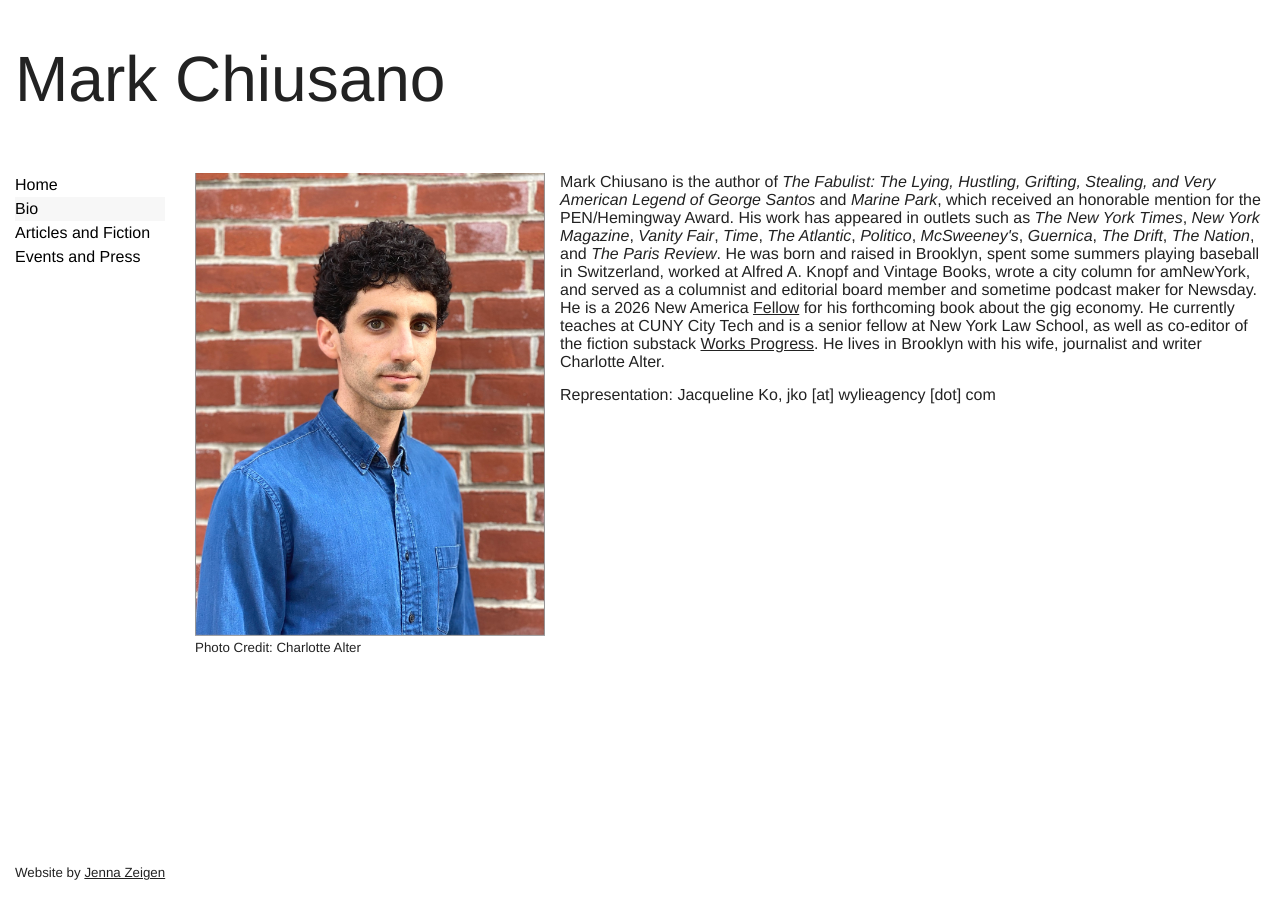
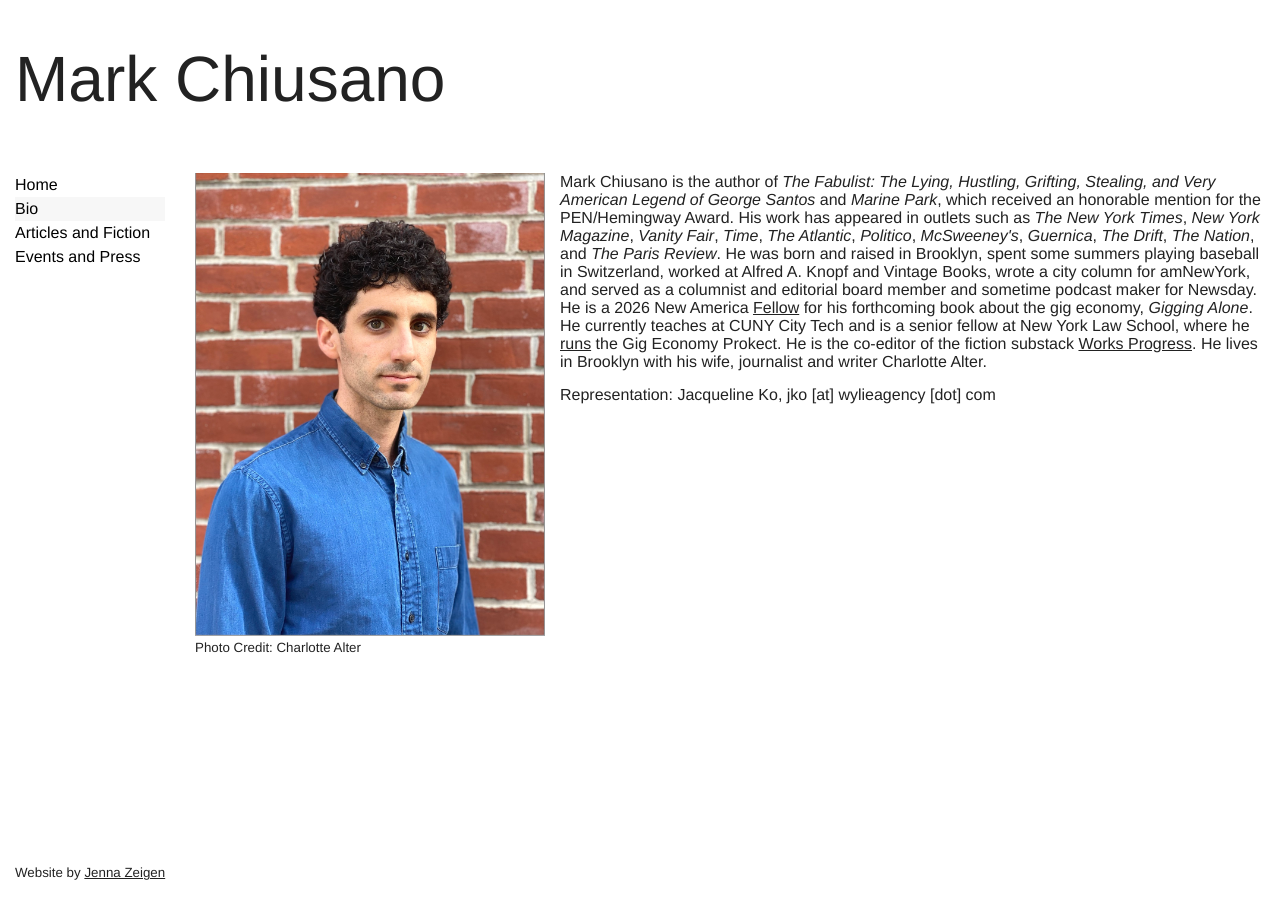
Before and after one commit to mjchiusano/mjchiusano.github.io, a Jekyll site: the page built from bio.html, in a window 1280 px wide. Built offline with Jekyll 4.4.1, drawn with Linux system fonts in a browser that asks for light colours; Markdown is read by kramdown in place of the engine named in the settings.

Commit message:
Update bio.html
gig

```diff
--- a/bio.html
+++ b/bio.html
@@ -8,7 +8,7 @@
   <small>Photo Credit: Charlotte Alter</small>
 </div>
 
-<p class="gutter-pad-bottom">Mark Chiusano is the author of <i>The Fabulist: The Lying, Hustling, Grifting, Stealing, and Very American Legend of George Santos</i> and <i>Marine Park</i>, which received an honorable mention for the PEN/Hemingway Award. His work has appeared in outlets such as <i>The New York Times</i>, <i>New York Magazine</i>, <i>Vanity Fair</i>, <i>Time</i>, <i>The Atlantic</i>, <i>Politico</i>, <i>McSweeney's</i>, <i>Guernica</i>, <i>The Drift</i>, <i>The Nation</i>, and <i>The Paris Review</i>. He was born and raised in Brooklyn, spent some summers playing baseball in Switzerland, worked at Alfred A. Knopf and Vintage Books, wrote a city column for amNewYork, and served as a columnist and editorial board member and sometime podcast maker for Newsday. He is a 2026 New America <a href="https://www.newamerica.org/our-people/mark-chiusano/"> Fellow</a> for his forthcoming book about the gig economy. He currently teaches at CUNY City Tech and is a senior fellow at New York Law School, as well as co-editor of the fiction substack <a href="https://worksprogress.substack.com/"> Works Progress</a>. He lives in Brooklyn with his wife, journalist and writer Charlotte Alter.</p>
+<p class="gutter-pad-bottom">Mark Chiusano is the author of <i>The Fabulist: The Lying, Hustling, Grifting, Stealing, and Very American Legend of George Santos</i> and <i>Marine Park</i>, which received an honorable mention for the PEN/Hemingway Award. His work has appeared in outlets such as <i>The New York Times</i>, <i>New York Magazine</i>, <i>Vanity Fair</i>, <i>Time</i>, <i>The Atlantic</i>, <i>Politico</i>, <i>McSweeney's</i>, <i>Guernica</i>, <i>The Drift</i>, <i>The Nation</i>, and <i>The Paris Review</i>. He was born and raised in Brooklyn, spent some summers playing baseball in Switzerland, worked at Alfred A. Knopf and Vintage Books, wrote a city column for amNewYork, and served as a columnist and editorial board member and sometime podcast maker for Newsday. He is a 2026 New America <a href="https://www.newamerica.org/our-people/mark-chiusano/"> Fellow</a> for his forthcoming book about the gig economy, <i>Gigging Alone</i>. He currently teaches at CUNY City Tech and is a senior fellow at New York Law School, where he <a href="https://news.nyls.edu/nyls-and-the-plumeri-center-for-small-business-empowerment-announce-the-gig-economy-project/">runs</a> the Gig Economy Prokect. He is the co-editor of the fiction substack <a href="https://worksprogress.substack.com/"> Works Progress</a>. He lives in Brooklyn with his wife, journalist and writer Charlotte Alter.</p>
 
 
 <p>Representation:
```
